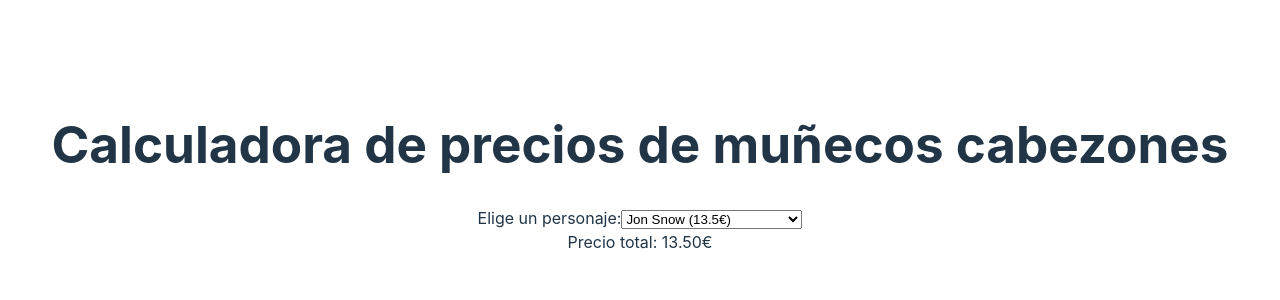
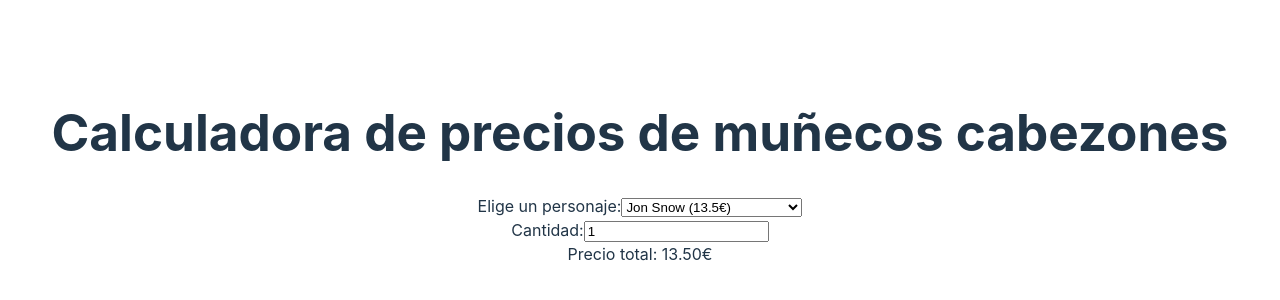
Before and after one commit to sergioedo/jquery2react, a React (Vite) app: page / in a window 1280 px wide. Shown: the part 232-532 px from the top of the page. Built offline with nearby package versions, Linux system fonts and the light colour scheme.

Commit message:
product quantity

```diff
--- a/src/App.jsx
+++ b/src/App.jsx
@@ -15,8 +15,10 @@ const App = () => {
   const showDragonOption = selectedCharacterIndex === 1;
   const [includeDragon, setIncludeDragon] = useState(false);
 
+  const [quantity, setQuantity] = useState(1);
+
   const totalValue =
-    selectedCharacter.price + (showDragonOption && includeDragon ? DRAGON_PRICE : 0);
+    (selectedCharacter.price + (showDragonOption && includeDragon ? DRAGON_PRICE : 0)) * quantity;
   return (
     <>
       <h1>Calculadora de precios de muñecos cabezones</h1>
@@ -47,6 +49,16 @@ const App = () => {
       )}
 
       <div>
+        <label htmlFor="quantity">Cantidad:</label>
+        <input
+          type="number"
+          min="1"
+          value={quantity}
+          onChange={(e) => setQuantity(Number(e.target.value))}
+        />
+      </div>
+
+      <div>
         Precio total: <span>{totalValue.toFixed(2)}€</span>
       </div>
     </>
```
